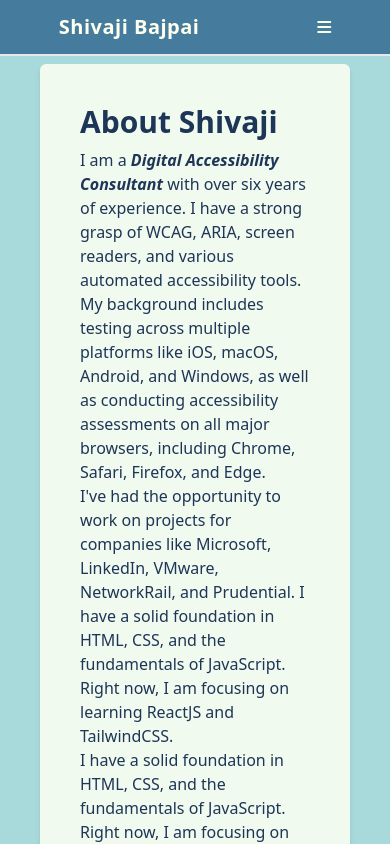
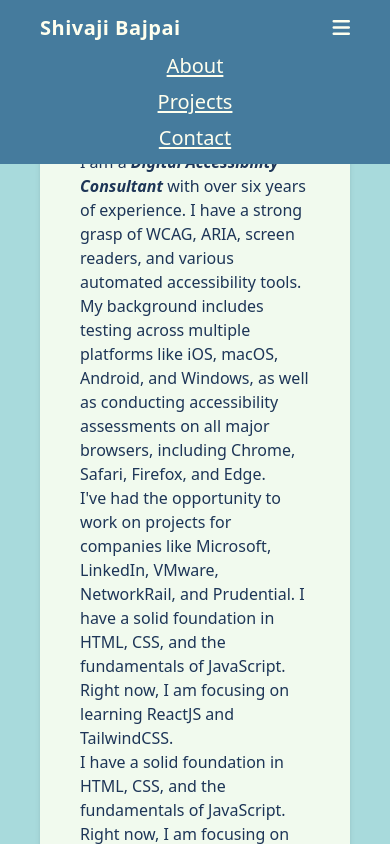
Before and after one commit to ShivajiBajpai/Portfolio, a website: page src/index.html in a window 390 px wide. Both pictures are taken after a click on the button "Navigation Menu". Shown: the top 844 px of the page. Drawn offline with Linux system fonts and the light colour scheme.

Commit message:
commit  Functional hamburger button

```diff
--- a/src/index.html
+++ b/src/index.html
@@ -6,34 +6,57 @@
     <link rel="stylesheet" href="https://cdnjs.cloudflare.com/ajax/libs/font-awesome/6.6.0/css/all.min.css" integrity="sha512-Kc323vGBEqzTmouAECnVceyQqyqdsSiqLQISBL29aUW4U/M7pSPA/gEUZQqv1cwx4OnYxTxve5UMg5GT6L4JJg==" crossorigin="anonymous" referrerpolicy="no-referrer" />
     <title>Shivaji Portfolio</title>
     <link rel="stylesheet" href="style.css">
-    <script src="script.js"></script>
+    <script src="script.js" defer></script>
 
 </head>
-<body class=" bg-[#a8dadc]">
+<body class="bg-[#a8dadc]">
+
+    <!-- Skip to main content link -->
     <a class="block bg-slate-300 text-black underline text-2xl sr-only focus:not-sr-only focus:m-2 focus:p-4 focus:text-center focus:outline-8" href="#main">Skip to main content</a>
 
-    <div class="bg-[#457b9d]">
-        <header class="text-[#ffffee] h-14 lg:h-20 flex justify-around items-center lg:space-x-36 border-b-2">
-            <div class="logo p-10">
-                <h1 class="tracking-wide font-bold text-xl lg:text-3xl">Shivaji Bajpai</h1>
-            </div>
-            <div class="nav p-10">
-                <nav>
-                    <button class="sm:hidden">
-                        <i class="block fa-solid fa-bars"></i>
-                    </button>
-                    <ul class="hidden sm:flex justify-center items-center space-x-8 text-xl underline underline-offset-4 font-semibold lg:text-2xl">
+    <!-- header section -->
+    <div class="bg-[#457b9d] border-b-2 text-[#ffffee] lg:h-20">
+        <header class="h-14 flex items-center justify-between">
+
+
+            <!-- main heading section -->
+                <div class="logo p-10">
+                    <h1 class="tracking-wide font-bold text-xl lg:text-3xl">Shivaji Bajpai</h1>
+                </div>
+
+                <!-- navigation panel flyout -->
+                <nav id="navPanel" class="absolute top-11 w-full bg-[#457b9d] pt-2 pb-3 hidden">
+                    <ul class="flex flex-col items-center underline underline-offset-2 text-xl gap-2">
                         <li>About</li>
                         <li>Projects</li>
                         <li>Contact</li>
+                    </ul>
+                </nav>
+
+                <!-- hamburger button -->
+                <div class="text-xl p-10">
+                    <button id="navigationMenu" class="sm:hidden" aria-label="Navigation Menu" aria-expanded="false">
+                        <i class="block fa-solid fa-bars"></i>
+                    </button>
+                </div>
+
+                <!-- navigatio panel -->
+            <div class="nav p-10 hidden sm:block">
+                <nav class="flex">
+                    <ul class="hidden sm:flex justify-center items-center space-x-8 text-xl underline underline-offset-4 font-semibold lg:text-2xl">
+                        <li><a href="">About</a></li>
+                        <li><a href="">Projects</a></li>
+                        <li><a href="">Contact</a></li>
                     </ul>
                 </nav>
             </div>
         </header>
     </div>
 
+    <!-- main section -->
+    <main id="main" class="mt-2 mx-10 lg:mx-32 lg:mt-7 text-[#1d3557]">
 
-    <main id="main" class="mt-2 mx-10 lg:mx-32 lg:mt-7 text-[#1d3557]">
+        <!-- about section -->
         <section id="aboutMe" class="bg-[#f1faee] rounded-md p-10 shadow-md">
             <h2 class="text-3xl font-bold text-[#1d3557]">About Shivaji</h2>
             <div id="wrappedParaAndImage" class="mt-2">
--- a/src/script.js
+++ b/src/script.js
@@ -0,0 +1,11 @@
+const navigationMenuButton = document.getElementById("navigationMenu");
+
+
+const navPanel = document.getElementById("navPanel");
+console.log(navigationMenuButton);
+navigationMenuButton.addEventListener("click", ()=>{
+    const isExpanded = navigationMenuButton.getAttribute('aria-expanded') === 'true';
+    navigationMenuButton.setAttribute('aria-expanded', !isExpanded);
+
+    navPanel.classList.toggle("hidden");
+})
```
Also changed, not shown: src/test.html (+5 -4 lines), src/style.css.
